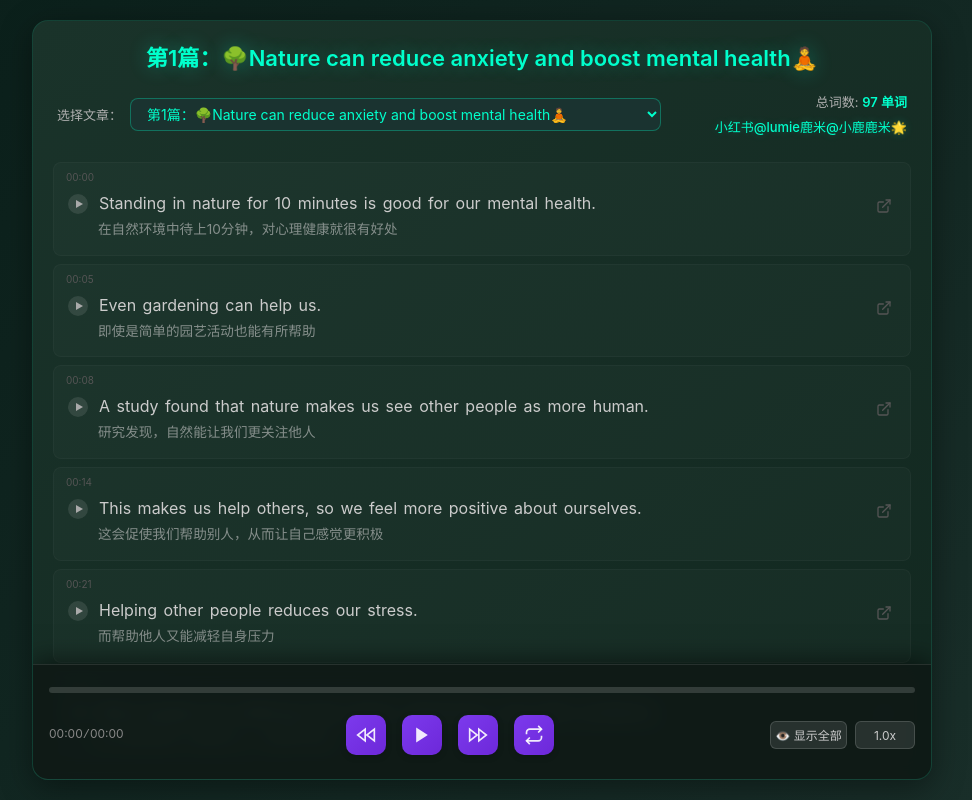
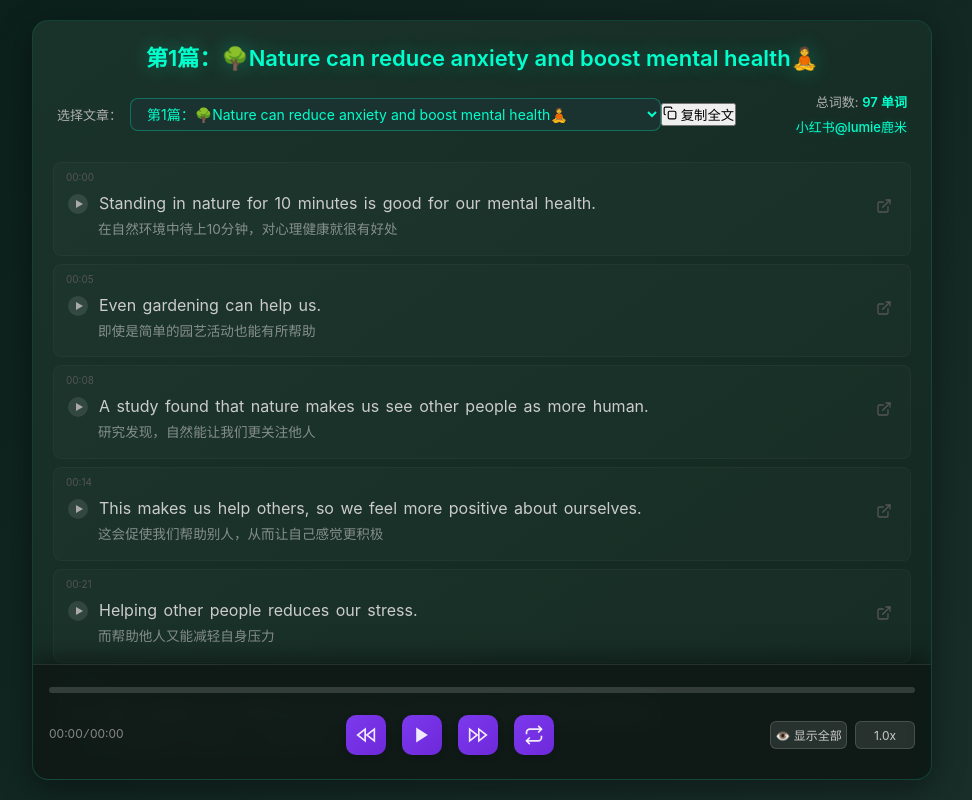
Before and after one commit to xx10167hub/audio-book, a plain HTML site: page index.html in a window 1280 px wide. Shown: the whole page, without its empty margins (158-1130 px from the left). Drawn offline with Linux system fonts and the light colour scheme.

Commit message:
Update index.html

```diff
--- a/index.html
+++ b/index.html
@@ -10,7 +10,7 @@
     <meta property="og:description" content="BBC听力逐句精听神器，支持单句循环、倍速播放。">
     <meta property="og:image" content="">
 
-    <link rel="stylesheet" href="style.css?v=7">
+    <link rel="stylesheet" href="style.css?v=13">
 </head>
 <body>
     <div class="player-container">
@@ -24,13 +24,21 @@
                 </select>
             </div>
 
+            <button id="copy-all-btn" class="copy-btn">
+                <svg width="14" height="14" viewBox="0 0 24 24" fill="none" stroke="currentColor" stroke-width="2">
+                    <rect x="9" y="9" width="13" height="13" rx="2" ry="2"></rect>
+                    <path d="M5 15H4a2 2 0 0 1-2-2V4a2 2 0 0 1 2-2h9a2 2 0 0 1 2 2v1"></path>
+                </svg>
+                复制全文
+            </button>
+
             <div class="info-display">
                 <div class="count-row">
                     <span>总词数: </span>
                     <span id="word-count">-</span>
                 </div>
                 <div class="social-credit">
-                    小红书@lumie鹿米@小鹿鹿米🌟
+                    小红书@lumie鹿米
                 </div>
             </div>
         </div>
@@ -109,6 +117,6 @@
         </div>
     </div>
 
-    <script src="player-script.js?v=5"></script>
+    <script src="player-script.js?v=13"></script>
 </body>
 </html>
```
